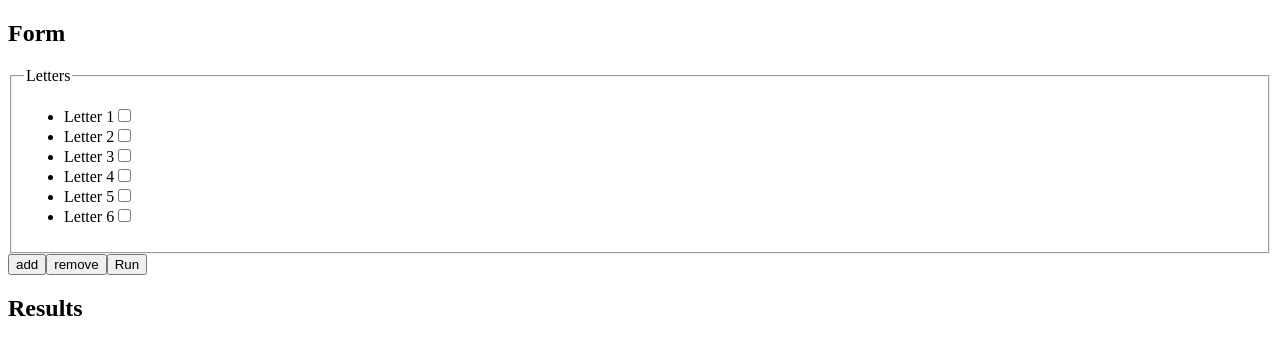
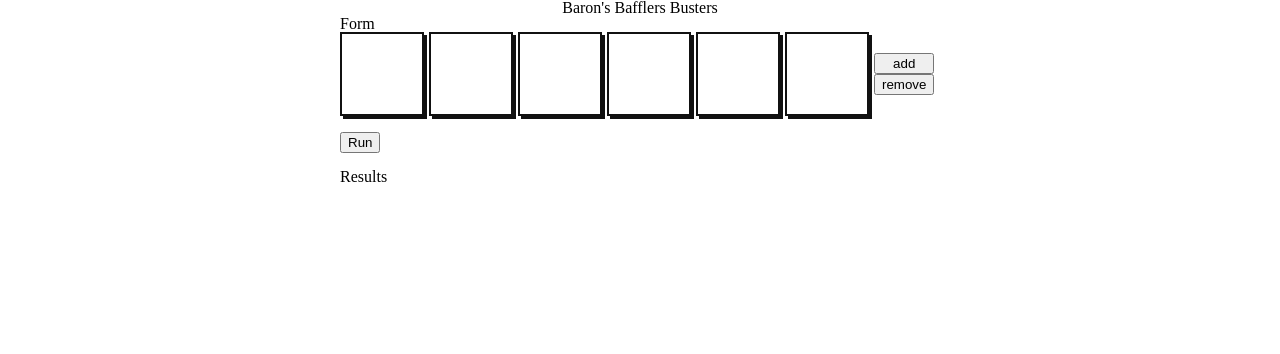
Before and after one commit to A-A-Z/baron-bafflers-busters, a React (Vite) app: page / in a window 1280 px wide. Shown: the top 354 px of the page. Built offline with nearby package versions, Linux system fonts and the light colour scheme.

Commit message:
Updates to form

```diff
--- a/src/App.tsx
+++ b/src/App.tsx
@@ -1,15 +1,22 @@
 // import { useState } from 'react'
 import { Form } from './Form'
 import { Results } from './Results'
+import './assets/root.css'
+import './assets/app.css'
 
 import type { FC } from 'react'
 
 const App: FC = () => {
   return (
-    <main>
-      <Form />
-      <Results />
-    </main>
+    <>
+      <header>
+        <h1>Baron's Bafflers Busters</h1>
+      </header>
+      <main>
+        <Form />
+        <Results />
+      </main>
+    </>
   )
 }
 
--- a/src/Form.tsx
+++ b/src/Form.tsx
@@ -1,5 +1,6 @@
 import { useState } from 'react'
 import { DEFAULT_VALUE } from './constants'
+import './assets/form.css'
 
 import type {
   FC,
@@ -57,21 +58,18 @@ export const Form: FC = () => {
 
       <form onSubmit={onSubmit}>
         <fieldset>
-          <legend>Letters</legend>
-          <ul aria-label="letters">
-            {values.map((isShort, index) => {
-              const inputId = `letter-${index}`
-              return (
+          <legend className="visually-hidden">Letters</legend>
+          <ul className="form__letters" aria-label="letters">
+            {values.map((isShort, index) => (
                 <li key={index}>
                   <label
-                    htmlFor={inputId}
+                    className="form__letter"
                     onKeyDown={event => onLabelKeydown(event, index)}
                     tabIndex={0}
                   >
-                    Letter {index + 1}
-                  </label>
+                    <span className="visually-hidden">Letter {index + 1}</span>
                     <input
-                    id={inputId}
+                      className="visually-hidden"
                       type="checkbox"
                       value={index}
                       checked={isShort}
@@ -79,12 +77,11 @@ export const Form: FC = () => {
                       disabled={!isValidSection(index)}
                       tabIndex={-1}
                     />
+                  </label>
                 </li>
               )
-            })}
-          </ul>
-        </fieldset>
-
+            )}
+            <li className="form__controls">
               <button
                 type="button"
                 onClick={addLetter}
@@ -97,6 +94,9 @@ export const Form: FC = () => {
                 onClick={removeLetter}
                 disabled={values.length < 4}
               >remove</button>
+            </li>
+          </ul>
+        </fieldset>
 
         <button type="submit">
           Run
--- /dev/null
+++ b/src/assets/app.css
@@ -0,0 +1,12 @@
+body {
+  text-align: center;
+}
+
+main {
+  display: flex;
+  flex-direction: column;
+  gap: 16px;
+  margin: auto;
+  max-width: 600px;
+  text-align: start;
+}
--- /dev/null
+++ b/src/assets/form.css
@@ -0,0 +1,37 @@
+.form__letters {
+  display: flex;
+  gap: 5px;
+  margin-block-end: 16px;
+}
+
+.form__letter {
+  aspect-ratio: 1 / 1;
+  border: 2px solid #111;
+  box-shadow: 3px 3px 0 #111;
+  display: block;
+  transition: background-color 0.2s ease;
+  width: 80px;
+
+  &:focus-visible {
+    outline: 1px solid #222;
+    outline-offset: 2px;
+  }
+
+  &:has(:disabled) {
+    /* border-color: #999; */
+  }
+
+  &:not(:has(:disabled)) {
+    cursor: pointer;
+  }
+
+  &:has(:checked) {
+    background-color: #999;
+  }
+}
+
+.form__controls {
+  display: flex;
+  flex-direction: column;
+  justify-content: center;
+}
--- /dev/null
+++ b/src/assets/root.css
@@ -0,0 +1,62 @@
+/* http://meyerweb.com/eric/tools/css/reset/
+   v2.0 | 20110126
+   License: none (public domain)
+*/
+
+html, body, div, span, applet, object, iframe,
+h1, h2, h3, h4, h5, h6, p, blockquote, pre,
+a, abbr, acronym, address, big, cite, code,
+del, dfn, em, img, ins, kbd, q, s, samp,
+small, strike, strong, sub, sup, tt, var,
+b, u, i, center,
+dl, dt, dd, ol, ul, li,
+fieldset, form, label, legend,
+table, caption, tbody, tfoot, thead, tr, th, td,
+article, aside, canvas, details, embed,
+figure, figcaption, footer, header, hgroup,
+menu, nav, output, ruby, section, summary,
+time, mark, audio, video {
+	margin: 0;
+	padding: 0;
+	border: 0;
+	font-size: 100%;
+	font: inherit;
+	vertical-align: baseline;
+}
+/* HTML5 display-role reset for older browsers */
+article, aside, details, figcaption, figure,
+footer, header, hgroup, menu, nav, section {
+	display: block;
+}
+body {
+	line-height: 1;
+}
+ol, ul {
+	list-style: none;
+}
+blockquote, q {
+	quotes: none;
+}
+blockquote:before, blockquote:after,
+q:before, q:after {
+	content: '';
+	content: none;
+}
+table {
+	border-collapse: collapse;
+	border-spacing: 0;
+}
+
+.visually-hidden {
+  position: absolute;
+  width: 1px;
+  height: 1px;
+  margin: -1px;
+  border: 0;
+  padding: 0;
+
+  white-space: nowrap;
+  clip-path: inset(100%);
+  clip: rect(0 0 0 0);
+  overflow: hidden;
+}
```
Also changed, not shown: src/assets/results.css (added). Lines whose indentation alone changed are shown as unchanged.
